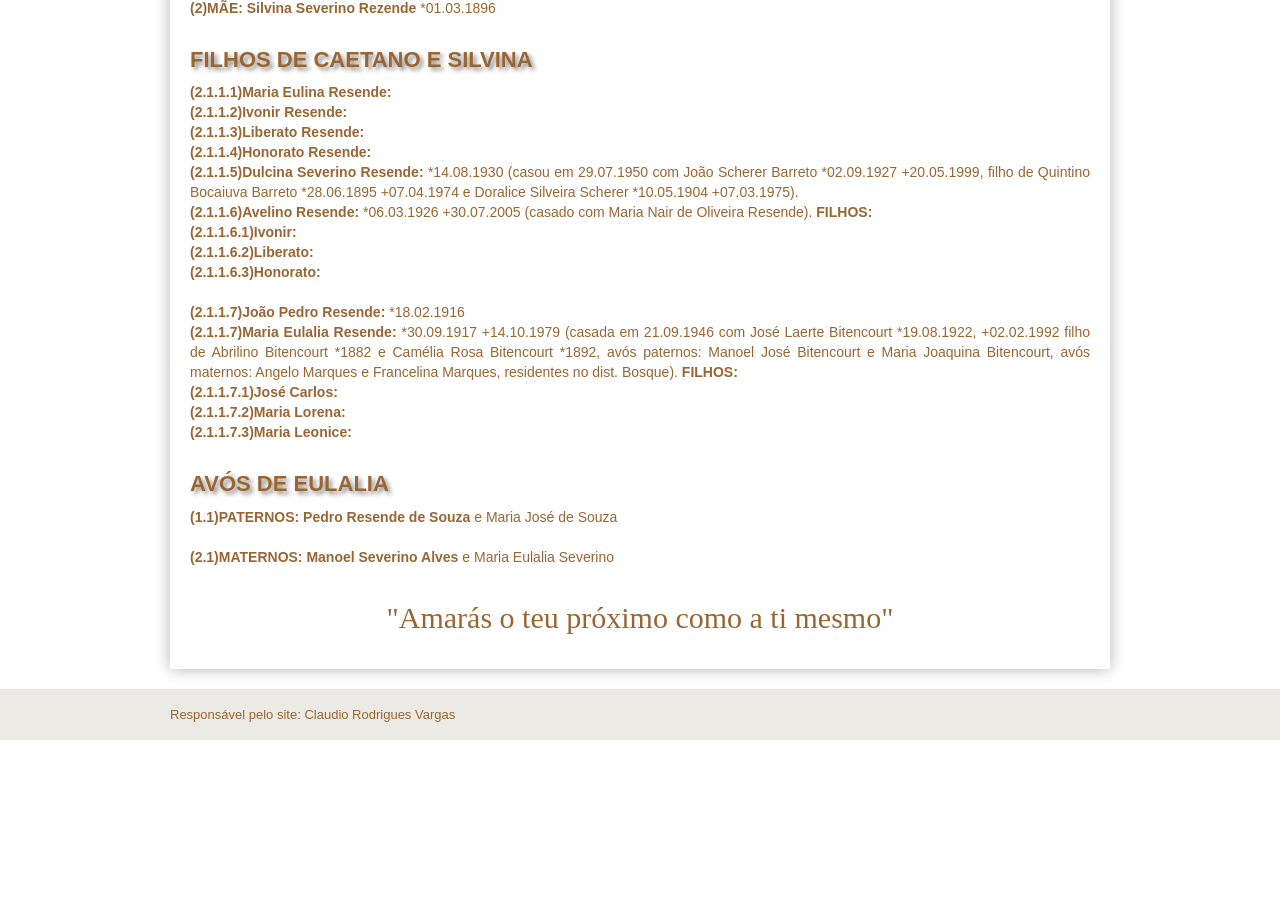
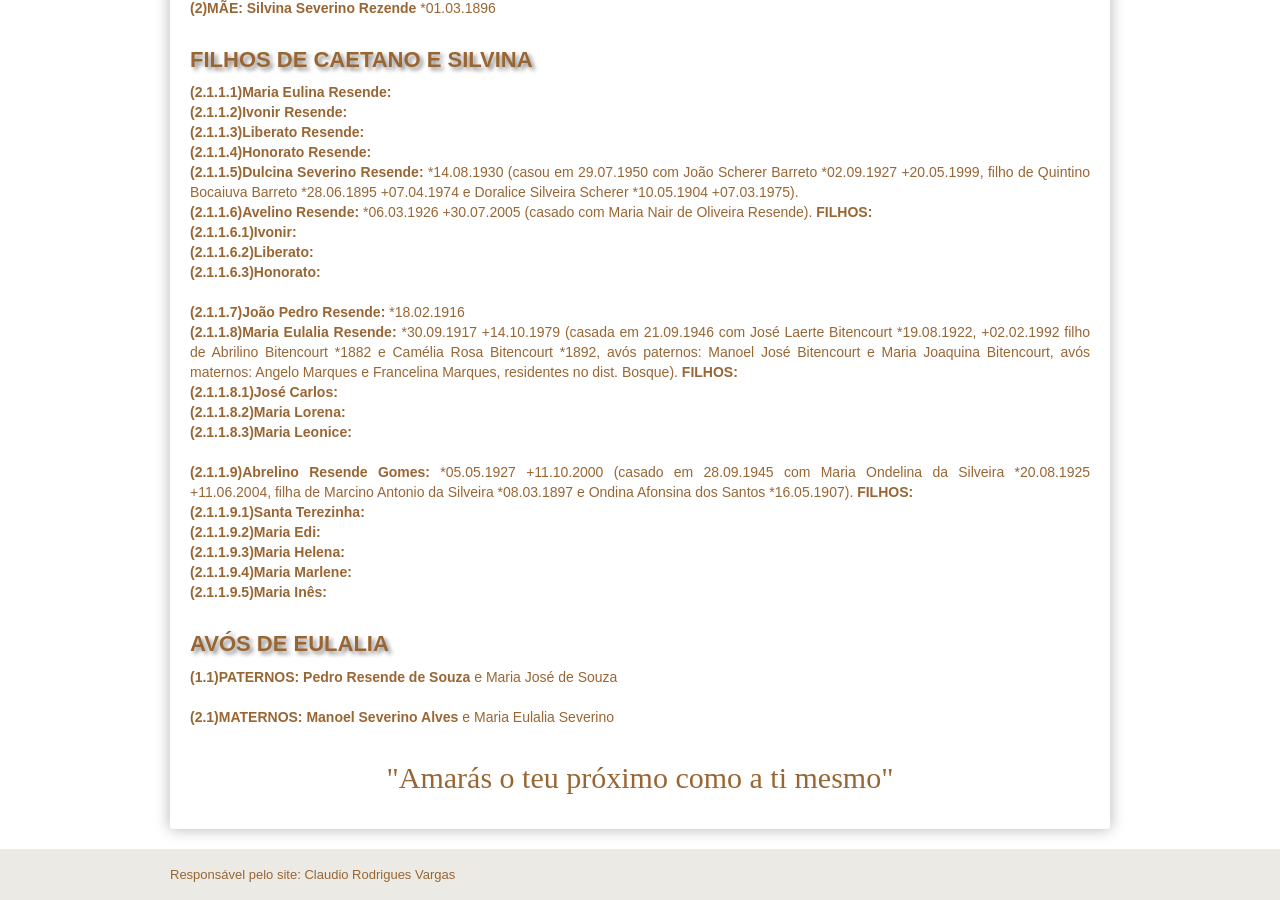
Before and after one commit to claudiovargas1955/claudiovargas1955.github.io, a Jekyll site: the page built from _pages/familia-resende.html, in a window 1280 px wide and 900 px high, scrolled down 686 px. Built offline with Jekyll 4.4.1, drawn with Linux system fonts in a browser that asks for light colours; some web fonts are replaced; before the commit the page ends 1426 px from its top, so only the background shows below that.

Commit message:
Update familia-resende.html

```diff
--- a/_pages/familia-resende.html
+++ b/_pages/familia-resende.html
@@ -126,12 +126,20 @@ Jorni Alfredo, Solange Aparecida (casada com Cleiton de Freitas Flores), Geovane
 
     <b>(2.1.1.7)João Pedro Resende: </b>*18.02.1916 <br>
 
-    <b>(2.1.1.7)Maria Eulalia Resende: </b>*30.09.1917 +14.10.1979 (casada em 21.09.1946 com José Laerte Bitencourt *19.08.1922,
+    <b>(2.1.1.8)Maria Eulalia Resende: </b>*30.09.1917 +14.10.1979 (casada em 21.09.1946 com José Laerte Bitencourt *19.08.1922,
     +02.02.1992 filho de Abrilino Bitencourt *1882 e Camélia Rosa Bitencourt *1892, avós paternos: Manoel José Bitencourt e Maria
     Joaquina Bitencourt, avós maternos: Angelo Marques e Francelina Marques, residentes no dist. Bosque). <b>FILHOS: </b><br>
-       <b>(2.1.1.7.1)José Carlos: </b><br>
-       <b>(2.1.1.7.2)Maria Lorena: </b><br>
-       <b>(2.1.1.7.3)Maria Leonice: </b><br><br>
+       <b>(2.1.1.8.1)José Carlos: </b><br>
+       <b>(2.1.1.8.2)Maria Lorena: </b><br>
+       <b>(2.1.1.8.3)Maria Leonice: </b><br><br>
+
+    <b>(2.1.1.9)Abrelino Resende Gomes: </b>*05.05.1927 +11.10.2000 (casado em 28.09.1945 com Maria Ondelina da Silveira *20.08.1925
+    +11.06.2004, filha de Marcino Antonio da Silveira *08.03.1897 e Ondina Afonsina dos Santos *16.05.1907). <b>FILHOS: </b><br>
+      <b>(2.1.1.9.1)Santa Terezinha: </b><br>
+      <b>(2.1.1.9.2)Maria Edi: </b><br>
+      <b>(2.1.1.9.3)Maria Helena: </b><br>
+      <b>(2.1.1.9.4)Maria Marlene: </b><br>
+      <b>(2.1.1.9.5)Maria Inês: </b><br><br>
 
 <h4>AVÓS DE EULALIA</h4>
 
```
